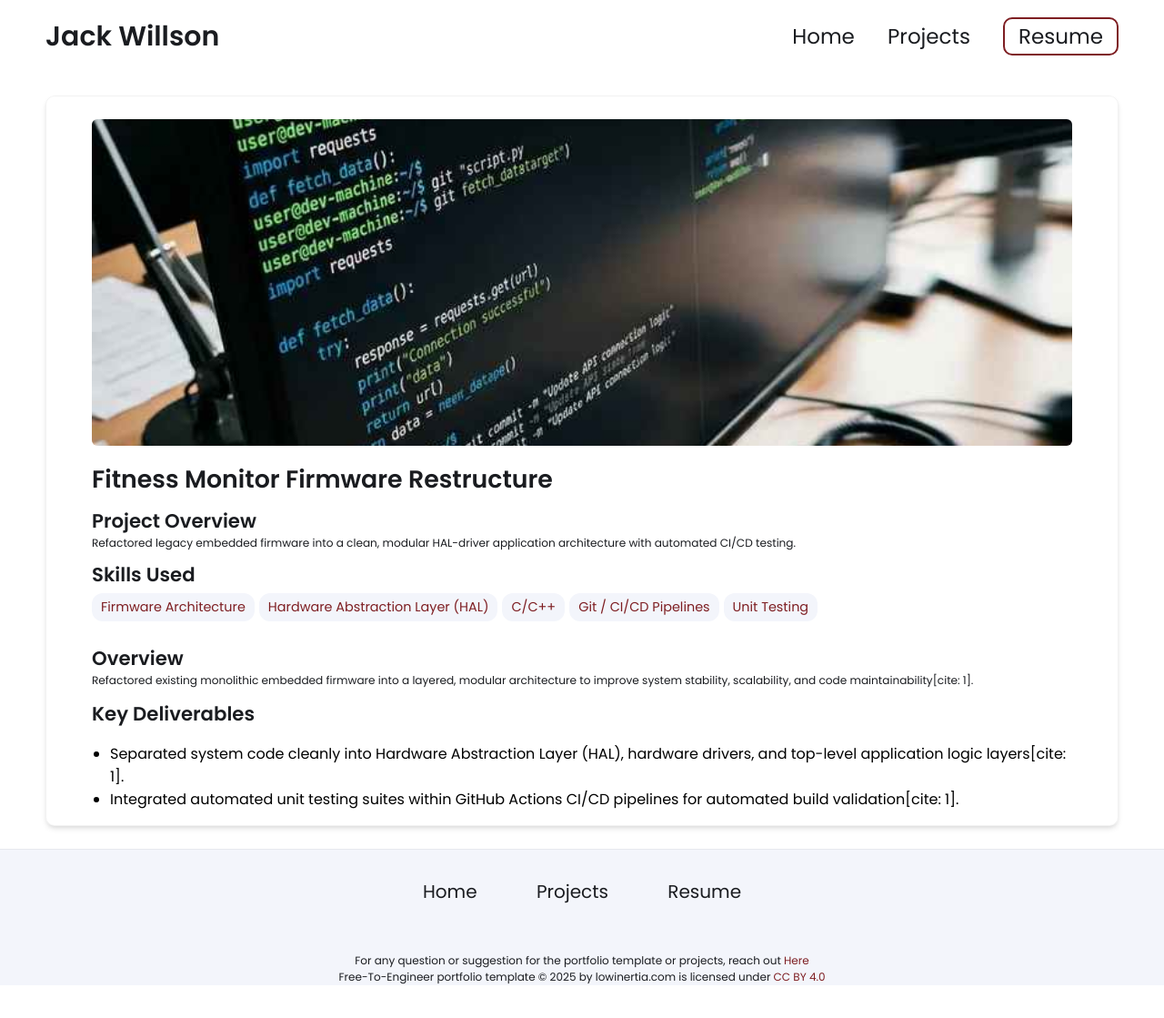
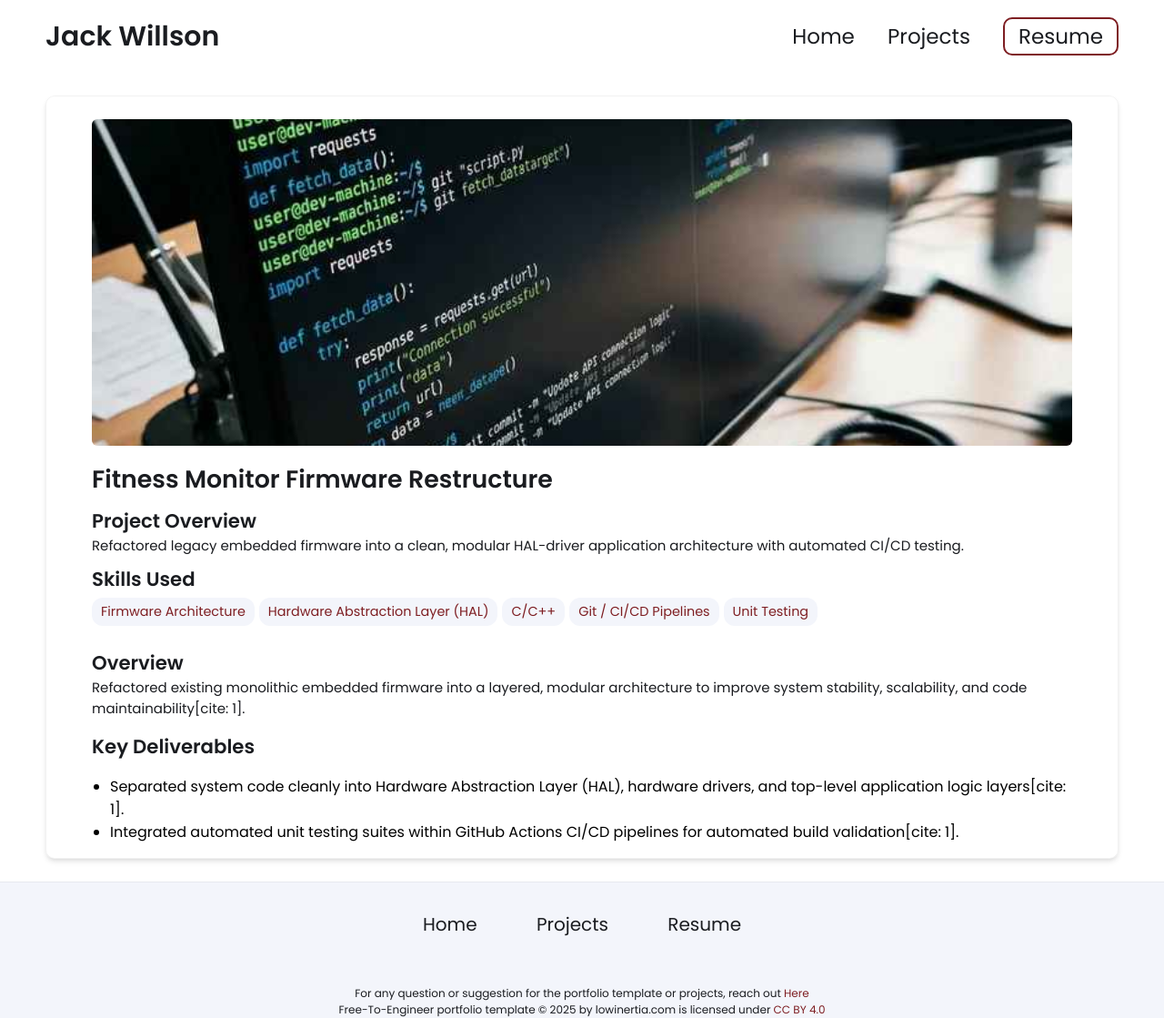
Before and after one commit to jack-wi11son/jack-wi11son.github.io, a Jekyll site: the page built from _projects/3-firmware-restructure/index.md, in a window 1280 px wide. Shown: the whole page at 91% size. Built offline with Jekyll 4.4.1, drawn with Linux system fonts in a browser that asks for light colours; before the commit the page ends 1083 px from its top, so only the background shows below that.

```diff
--- a/_includes/projects.html
+++ b/_includes/projects.html
@@ -1,6 +1,6 @@
 <!-- SECTION 3: project -->
 <section id="projects" class="project-grid-section">
-    <h2>Projects</h2>
+    <h2>Projects!!!</h2>
 
     <div class="grid-container">
         {% for item in site.projects %}
--- a/css/styles.css
+++ b/css/styles.css
@@ -54,7 +54,7 @@ span {
 
 p {
     color: var(--text-color);
-    font-size: clamp(10px, calc(7px + 0.4vw), 15px);
+    font-size: 15px;
     margin-bottom: 1em;
     padding: 0;
   }
```
Also changed, not shown: _projects/2-wacky-races-embedded/index.md (renamed from _projects/wacky-races-embedded/index.md), _projects/2-wacky-races-embedded/wacky.png (renamed from _projects/wacky-races-embedded/wacky.png), _projects/3-firmware-restructure/firmware.jpg (renamed from _projects/firmware-restructure/firmware.jpg), _projects/3-firmware-restructure/index.md (renamed from _projects/firmware-restructure/index.md), _projects/4-gocart-controller/gocart.png (renamed from _projects/gocart-controller/gocart.png), _projects/4-gocart-controller/index.md (renamed from _projects/gocart-controller/index.md), _projects/5-fsae-autonomous/fsae-autonomous.jpg (renamed from _projects/fsae-autonomous/fsae-autonomous.jpg), _projects/5-fsae-autonomous/index.md (renamed from _projects/fsae-autonomous/index.md), _projects/6-linux-file-server/index.md (renamed from _projects/linux-file-server/index.md), _projects/6-linux-file-server/server.jpg (renamed from _projects/linux-file-server/server.jpg), _projects/7-robocup-robot/index.md (renamed from _projects/robocup-robot/index.md), _projects/7-robocup-robot/robocup.jpg (renamed from _projects/robocup-robot/robocup.jpg), _projects/8-helicopter-controller/index.md (renamed from _projects/helicopter-controller/index.md), _projects/8-helicopter-controller/tiva-tm4.png (renamed from _projects/helicopter-controller/tiva-tm4.png), 2 more files.
